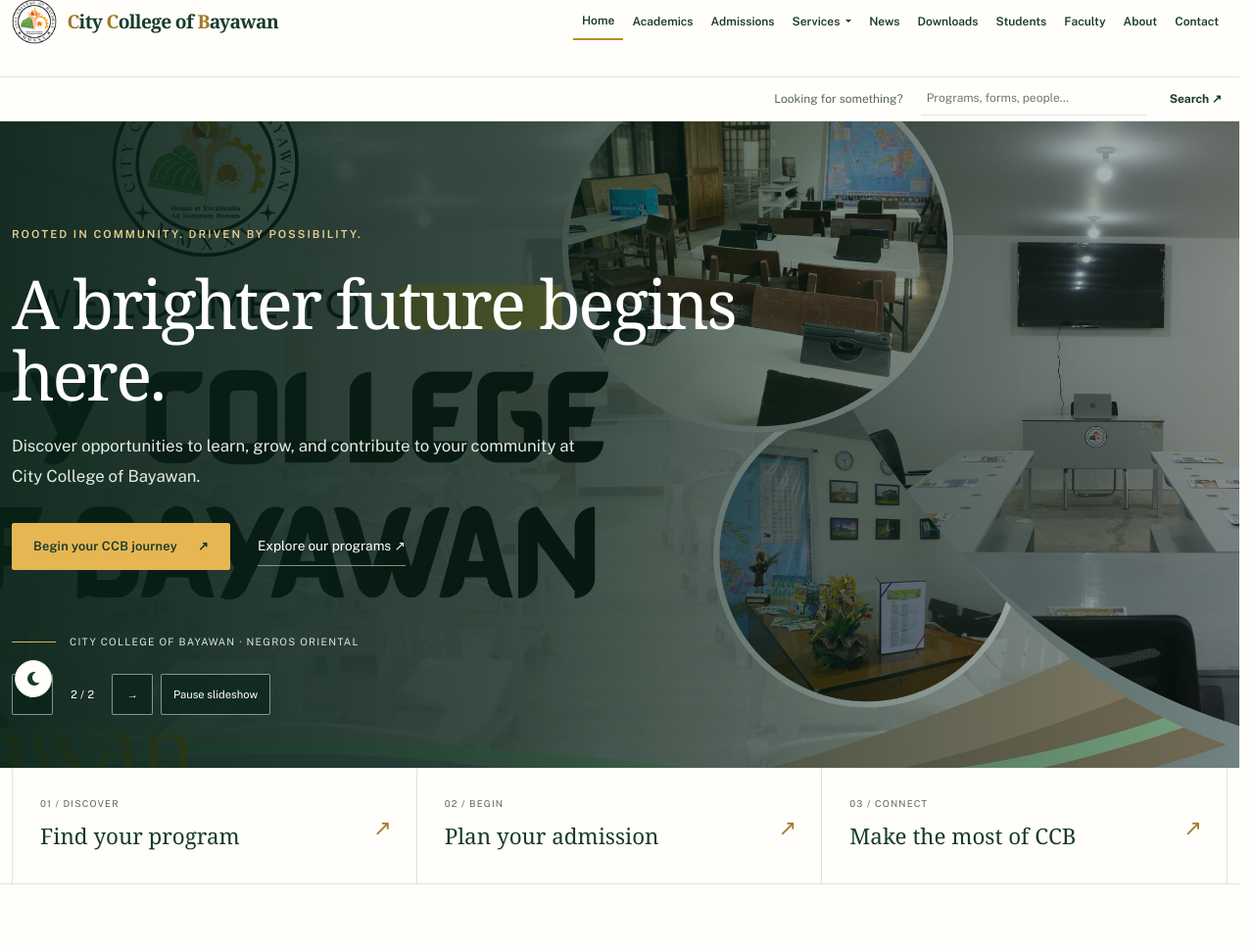
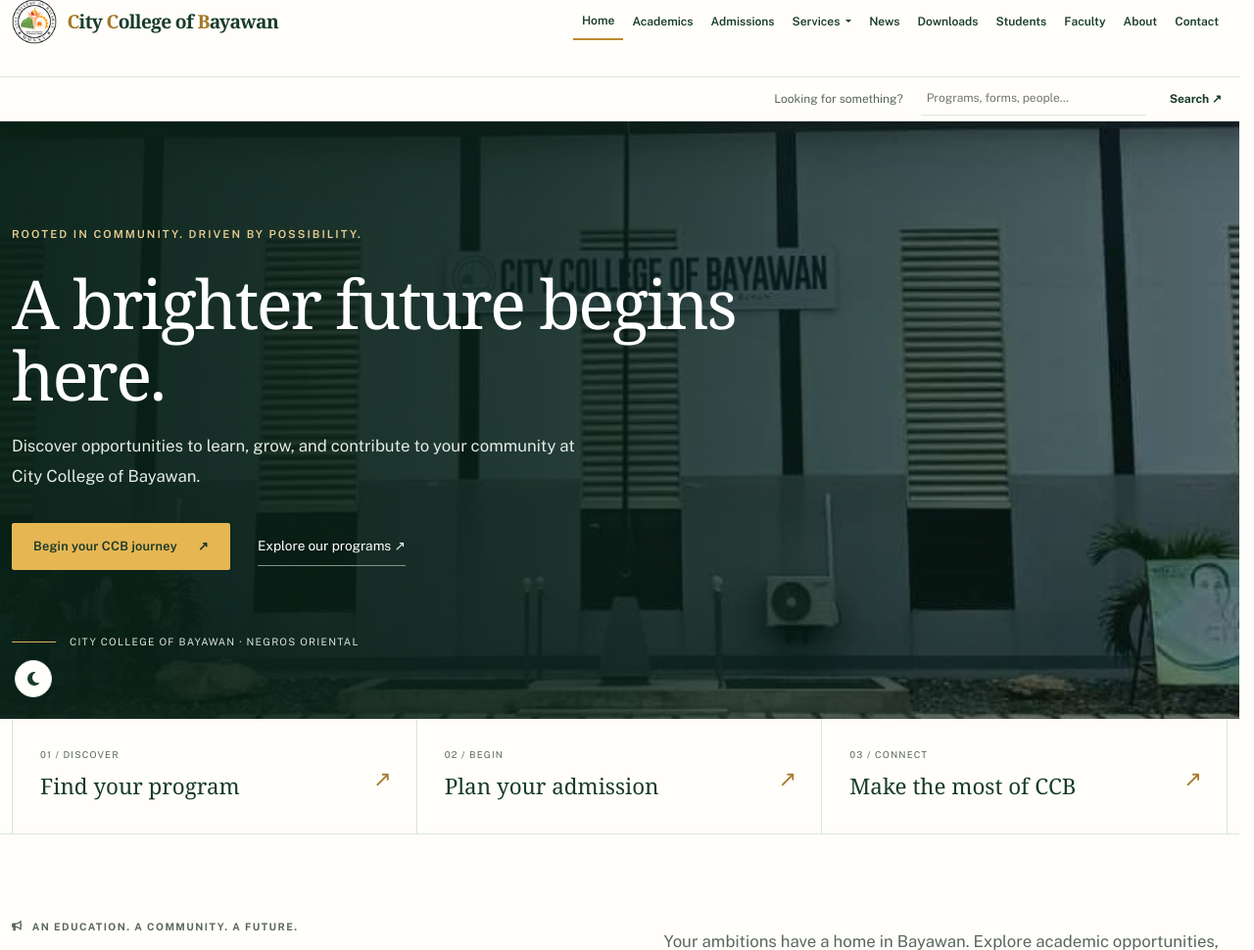
Before and after one commit to TheReaLsshhh/ccbwebremasterV2, a Django app: page / in a window 1280 px wide. Shown: the part 73-1043 px from the top of the page at 98% size. Run offline with Django 5.2, Linux system fonts and the light colour scheme; data that the repository does not hold is empty; parts of the project's set-up code (start-up, migrations or seed data) failed here and were passed over.

Commit message:
Make homepage slideshow automatic with eight-second crossfades

```diff
--- a/static/css/institutional.css
+++ b/static/css/institutional.css
@@ -166,11 +166,6 @@ a {color:inherit;} a:hover {color:var(--college-ink);}
 .hero-slideshow { position: absolute; inset: -65px 0; z-index: 0; transform: translate3d(0,var(--parallax-y,0px),0); }
 .hero-slide { position: absolute; inset: 0; width: 100%; height: 100%; object-fit: cover; opacity: 0; transition: opacity 1.2s ease; }
 .hero-slide.is-active { opacity: 1; }
-.hero-slideshow-controls { display: flex; flex-wrap: wrap; align-items: center; gap: 8px; margin-top: 24px; }
-.hero-slideshow-controls[hidden] { display: none; }
-.hero-slideshow-controls button { min-height: 42px; min-width: 42px; padding: 7px 12px; border: 1px solid rgba(255,255,255,.5); border-radius: 2px; background: rgba(9,34,24,.65); color: #fff; font-size: .7rem; }
-.hero-slideshow-controls button:hover { background: #183b2d; border-color: #e6b653; }
-.hero-slide-count { min-width: 44px; text-align: center; color: #fff; font-size: .7rem; font-variant-numeric: tabular-nums; }
 .college-page-hero::before { inset: -65px 0; transform: translate3d(0,var(--parallax-y,0px),0); }
 @media(max-width:767px) {
   .hero-slideshow, .college-page-hero::before { inset: 0; transform: none; }
--- a/static/js/college-motion.js
+++ b/static/js/college-motion.js
@@ -31,12 +31,8 @@
 
     if (!hero) return;
     const slides = [...hero.querySelectorAll(".hero-slide")];
-    const controls = hero.querySelector(".hero-slideshow-controls");
-    const pauseButton = hero.querySelector("[data-slide-pause]");
-    const count = hero.querySelector("[data-slide-count]");
+    if (!slides.length) return;
     let active = 0;
-    let userPaused = false;
-    let pointerInside = false;
     let inView = true;
     let timer = null;
 
@@ -46,15 +42,8 @@
         window.clearTimeout(timer);
         timer = null;
         const ready = available();
-        controls.hidden = ready.length < 2;
-        const paused = userPaused || reducedMotion.matches;
-        pauseButton.textContent = paused ? "Play slideshow" : "Pause slideshow";
-        pauseButton.setAttribute("aria-pressed", String(paused));
-        pauseButton.disabled = reducedMotion.matches;
-        pauseButton.title = reducedMotion.matches ? "Automatic playback is disabled by your reduced-motion preference" : "";
-        count.textContent = `${Math.max(1, ready.indexOf(slides[active]) + 1)} / ${ready.length}`;
-        if (ready.length > 1 && !paused && !pointerInside && !hero.contains(document.activeElement) && !document.hidden && inView) {
-            timer = window.setTimeout(() => changeSlide(1), 6000);
+        if (ready.length > 1 && !reducedMotion.matches && !document.hidden && inView) {
+            timer = window.setTimeout(() => changeSlide(1), 8000);
         }
     }
 
@@ -78,15 +67,6 @@
         slide.addEventListener("load", imageSettled);
         slide.addEventListener("error", imageSettled);
     });
-    hero.querySelector("[data-slide-previous]").addEventListener("click", () => changeSlide(-1));
-    hero.querySelector("[data-slide-next]").addEventListener("click", () => changeSlide(1));
-    pauseButton.addEventListener("click", () => { userPaused = !userPaused; sync(); });
-    hero.addEventListener("pointerenter", (event) => {
-        if (event.pointerType !== "touch") { pointerInside = true; sync(); }
-    });
-    hero.addEventListener("pointerleave", () => { pointerInside = false; sync(); });
-    hero.addEventListener("focusin", sync);
-    hero.addEventListener("focusout", () => window.setTimeout(sync, 0));
     document.addEventListener("visibilitychange", sync);
     reducedMotion.addEventListener("change", sync);
     if ("IntersectionObserver" in window) {
--- a/templates/website/home.html
+++ b/templates/website/home.html
@@ -22,12 +22,7 @@
 <div class="hero-caption">
 <span class="caption-line">
 </span>City College of Bayawan &middot; Negros Oriental</div>
-<div class="hero-slideshow-controls" hidden>
-    <button type="button" data-slide-previous aria-label="Previous background image">&larr;</button>
-    <span class="hero-slide-count" data-slide-count aria-live="off">1 / {{ hero_slides|length }}</span>
-    <button type="button" data-slide-next aria-label="Next background image">&rarr;</button>
-    <button type="button" data-slide-pause aria-pressed="false">Pause slideshow</button>
-</div>
+
 </div>
 </section>
 <section class="journey-links" aria-label="Quick links">
--- a/website/tests.py
+++ b/website/tests.py
@@ -293,5 +293,6 @@ class PublicWebsiteTests(TestCase):
         slides = response.context["hero_slides"]
         self.assertEqual([slide["image"].name for slide in slides], ["pages/first.jpg", "pages/second.jpg"])
         self.assertNotContains(response, "pages/private.jpg")
-        self.assertContains(response, "data-slide-pause")
+        self.assertNotContains(response, "hero-slideshow-controls")
+        self.assertNotContains(response, "data-slide-pause")
         self.assertContains(response, "js/college-motion.js")
--- a/website/views.py
+++ b/website/views.py
@@ -70,7 +70,7 @@ def service_worker(request):
     ]
     precache_list = ",\n  ".join(f"{url!r}" for url in precache_urls)
     script = f"""
-const CACHE_VERSION = "ccb-public-v7";
+const CACHE_VERSION = "ccb-public-v8";
 const PAGE_CACHE = `${{CACHE_VERSION}}-pages`;
 const ASSET_CACHE = `${{CACHE_VERSION}}-assets`;
 const PRECACHE_URLS = [
@@ -433,13 +433,11 @@ def home(request):
     hero_slides = [
         {"image": page.banner_image}
         for page in PageContent.objects.filter(page=PageContent.HOME, published=True)
-        .exclude(banner_image="").exclude(banner_image__isnull=True)[:6]
+        .exclude(banner_image="").exclude(banner_image__isnull=True)
     ]
-    # Existing images provide an immediate slideshow before staff upload banners.
-    for filename in ("ccb.jpg", "bg2.jpg"):
-        if len(hero_slides) >= 2:
-            break
-        hero_slides.append({"url": static(f"images/{filename}")})
+    # Use only staff-selected banners when any are published.
+    if not hero_slides:
+        hero_slides = [{"url": static(f"images/{filename}")} for filename in ("ccb.jpg", "bg2.jpg")]
 
     context = base_context("website:home")
     context.update(
```
Also changed, not shown: docs/public-website.md (+3 -3 lines).
